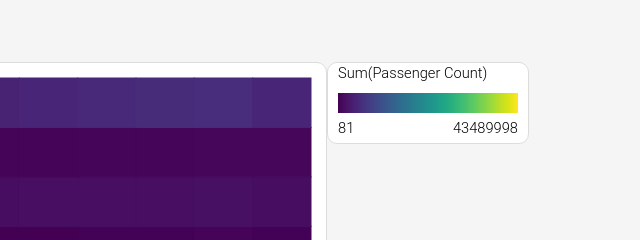
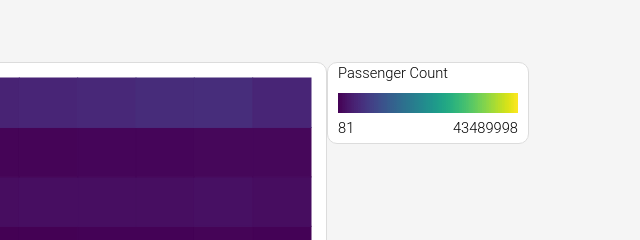
Before and after one commit to bhutaninikhil1991/heatmap, a plain HTML site: page index.html in a window 1280 px wide. Shown: the top 240 px of the page, 640-1280 px from the left. Drawn offline with nearby package versions, Linux system fonts and the light colour scheme.

Commit message:
modified the legend label

```diff
--- a/index.html
+++ b/index.html
@@ -162,7 +162,6 @@
       let gy = plot.append("g");
       gy.attr("id", "y-axis");
       gy.attr("class", "axis");
-      //gy.attr("transform", translate(config.plot.x, config.plot.y));
       gy.call(axis.y).selectAll(".tick text")
         .call(wrap, scale.x.bandwidth());
 
@@ -324,7 +323,7 @@
         .attr("x", 0)
         .attr("y", 0)
         .attr("dy", ".35em")
-        .text("Sum(Passenger Count)")
+        .text("Passenger Count")
 
       function linspace(start, end, n) {
         var out = [];
```
